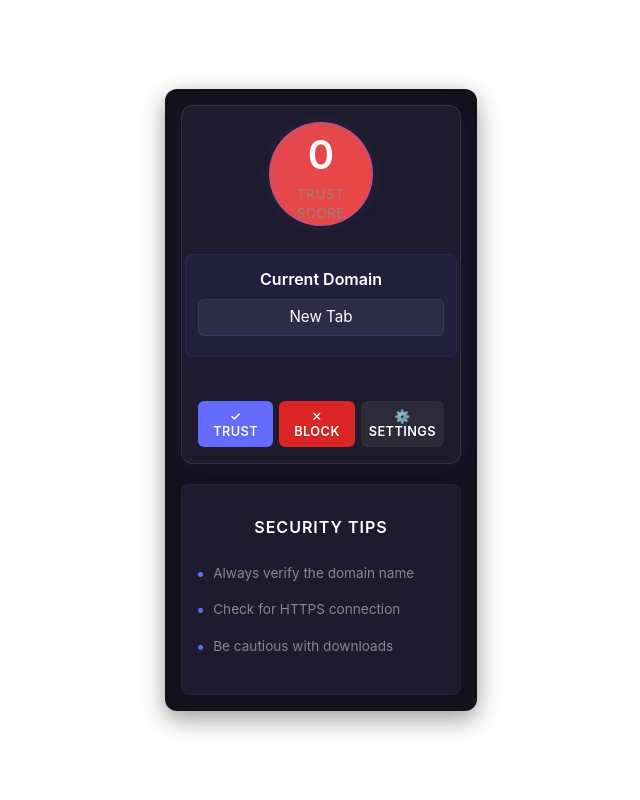
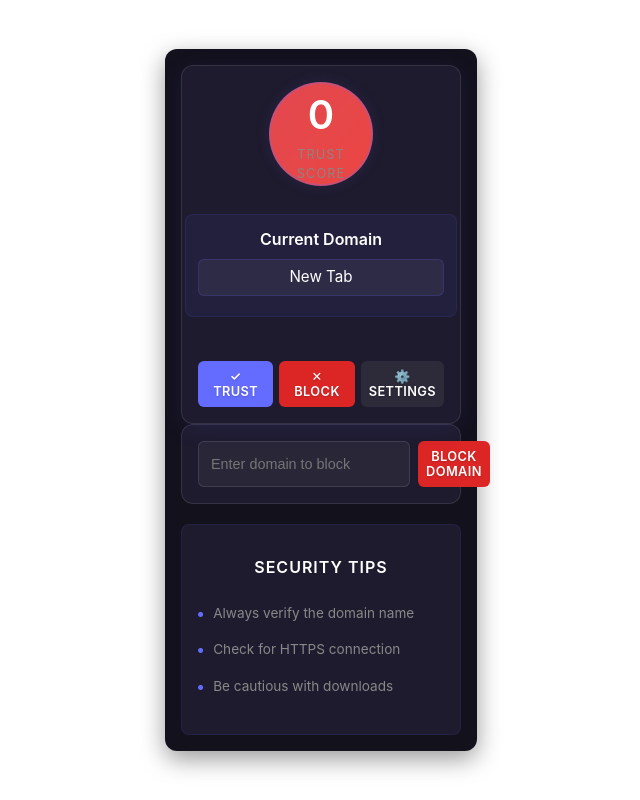
Before and after one commit to saquibjawedbit/ping, a React (Vite) app in the folder frontend/: page / in a window 1280 px wide. Shown: the whole page, without its empty margins (319-959 px from the left). Built offline with nearby package versions, Linux system fonts and the light colour scheme.

Commit message:
Add domain blocking feature and enhance file type restrictions

```diff
--- a/frontend/src/App.css
+++ b/frontend/src/App.css
@@ -399,7 +399,6 @@ h2 {
   to { opacity: 1; }
 }
 
-
 .file-types-section {
   margin-top: 24px;
   padding-top: 24px;
@@ -461,3 +460,28 @@ h2 {
   background: rgba(255, 255, 255, 0.1);
   color: #DC2626;
 }
+
+.domain-input-section {
+  display: flex;
+  gap: 8px;
+  margin-bottom: 16px;
+  padding: 16px;
+  background: #1E1B2E;
+  border-radius: 12px;
+  border: 1px solid rgba(255, 255, 255, 0.1);
+}
+
+.domain-input {
+  flex: 1;
+  padding: 8px 12px;
+  background: rgba(255, 255, 255, 0.05);
+  border: 1px solid rgba(255, 255, 255, 0.1);
+  border-radius: 6px;
+  color: #fff;
+  font-size: 0.9em;
+}
+
+.domain-input:focus {
+  outline: none;
+  border-color: #646CFF;
+}
--- a/frontend/src/App.jsx
+++ b/frontend/src/App.jsx
@@ -9,6 +9,7 @@ function App() {
   const [isBlocked, setIsBlocked] = useState(false);
   const [notifications, setNotifications] = useState([]);
   const [showSettings, setShowSettings] = useState(false);
+  const [newDomain, setNewDomain] = useState('');
 
   const addNotification = (message, type) => {
     const newNotification = {
@@ -120,6 +121,17 @@ function App() {
     setShowSettings(true);
   };
 
+  const handleAddDomain = async () => {
+    if (!newDomain.trim()) return;
+
+    chrome.runtime.sendMessage({
+      type: "ADD_TO_BLOCKLIST",
+      domain: newDomain.trim()
+    });
+    addNotification(`${newDomain} added to blocked sites`, 'success');
+    setNewDomain('');
+  };
+
   return (
     <div className="container">
       {/* Notification Container */}
@@ -163,6 +175,21 @@ function App() {
           </button>
         </div>
       </div>
+      <div className="domain-input-section">
+        <input
+          type="text"
+          value={newDomain}
+          onChange={(e) => setNewDomain(e.target.value)}
+          placeholder="Enter domain to block"
+          className="domain-input"
+        />
+        <button
+          className="btn btn-block"
+          onClick={handleAddDomain}
+        >
+          Block Domain
+        </button>
+      </div>
       <div className="details-section">
         <div className="info-box">
           <h3>Security Tips</h3>
```
Also changed, not shown: frontend/public/background.js (+4 -3 lines), frontend/public/content.js (+4 -3 lines).
